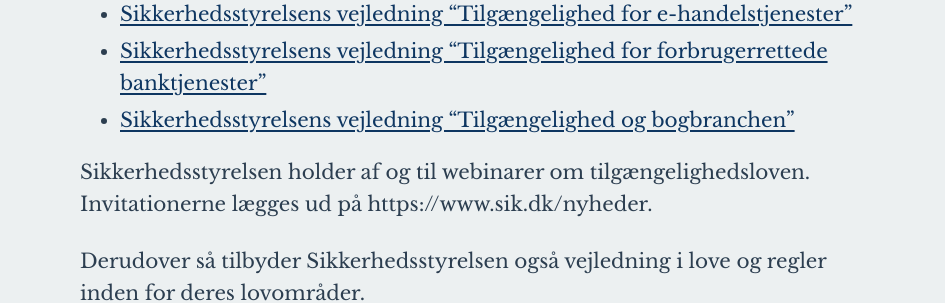
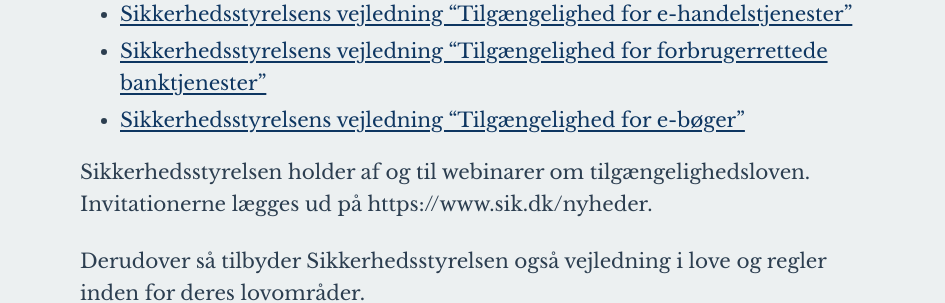
Before and after one commit to derangeddk/deranged.dk, a Jekyll site: the page built from _posts/2025-05-09-tilgængelighedsloven-for-den-private-sektor.html, in a window 1280 px wide and 900 px high, scrolled down 7557 px. Shown: the part 152-455 px from the top of the window, without its empty margins (20-965 px from the left). Built offline with Jekyll 4.4.1, drawn with Linux system fonts in a browser that asks for light colours; some web fonts are replaced; comment, search, counter and statistics services are not loaded.

Commit message:
Ret sik.dk links i 2025-05-09-tilgængelighedsloven-for-den-private-sektor

```diff
--- a/_posts/2025-05-09-tilgængelighedsloven-for-den-private-sektor.html
+++ b/_posts/2025-05-09-tilgængelighedsloven-for-den-private-sektor.html
@@ -157,14 +157,14 @@
     <p>Sikkerhedsstyrelsen har udgivet vejledningsmateriale på deres website, som måske kan besvare nogle af de spørgsmål, du sidder med: </p>
 
     <ul>
-        <li><a href="https://www.sik.dk/erhverv/produkter/tilgaengelighed-produkter-og-tjenester" target="_blank" rel="noopener">Sikkerhedsstyrelsens side om “Tilgængelighed for produkter og tjenester”</a></li>
+        <li><a href="https://www.sik.dk/erhverv/tilgaengelighed-produkter-og-tjenester" target="_blank" rel="noopener">Sikkerhedsstyrelsens side om “Tilgængelighed for produkter og tjenester”</a></li>
     </ul>
 
     <p>Sikkerhedsstyrelsen har også lavet branchespecifikke vejledninger: </p>
     <ul>
-        <li><a href="https://www.sik.dk/erhverv/produkter/tilgaengelighed-produkter-og-tjenester/tilgaengelighed-e-handelstjenester" target="_blank" rel="noopener">Sikkerhedsstyrelsens vejledning “Tilgængelighed for e-handelstjenester”</a></li>
-        <li><a href="https://www.sik.dk/erhverv/produkter/tilgaengelighed-produkter-og-tjenester/tilgaengelighed-forbrugerrettede-banktjenester" target="_blank" rel="noopener">Sikkerhedsstyrelsens vejledning “Tilgængelighed for forbrugerrettede banktjenester”</a></li>
-        <li><a href="https://www.sik.dk/erhverv/produkter/tilgaengelighed-produkter-og-tjenester-0/bogbranchen" target="_blank" rel="noopener">Sikkerhedsstyrelsens vejledning “Tilgængelighed og bogbranchen”</a></li>
+        <li><a href="https://www.sik.dk/erhverv/tilgaengelighed-produkter-og-tjenester/vejledninger/e-handelstjenester" target="_blank" rel="noopener">Sikkerhedsstyrelsens vejledning “Tilgængelighed for e-handelstjenester”</a></li>
+        <li><a href="https://www.sik.dk/erhverv/tilgaengelighed-produkter-og-tjenester/vejledninger/forbrugerorienterede-banktjenester" target="_blank" rel="noopener">Sikkerhedsstyrelsens vejledning “Tilgængelighed for forbrugerrettede banktjenester”</a></li>
+        <li><a href="https://www.sik.dk/erhverv/tilgaengelighed-produkter-og-tjenester/vejledninger/tilgaengelighed-e-boeger" target="_blank" rel="noopener">Sikkerhedsstyrelsens vejledning “Tilgængelighed for e-bøger”</a></li>
     </ul>
 
     <p>Sikkerhedsstyrelsen holder af og til webinarer om tilgængelighedsloven. Invitationerne lægges ud på https://www.sik.dk/nyheder.</p>
```
